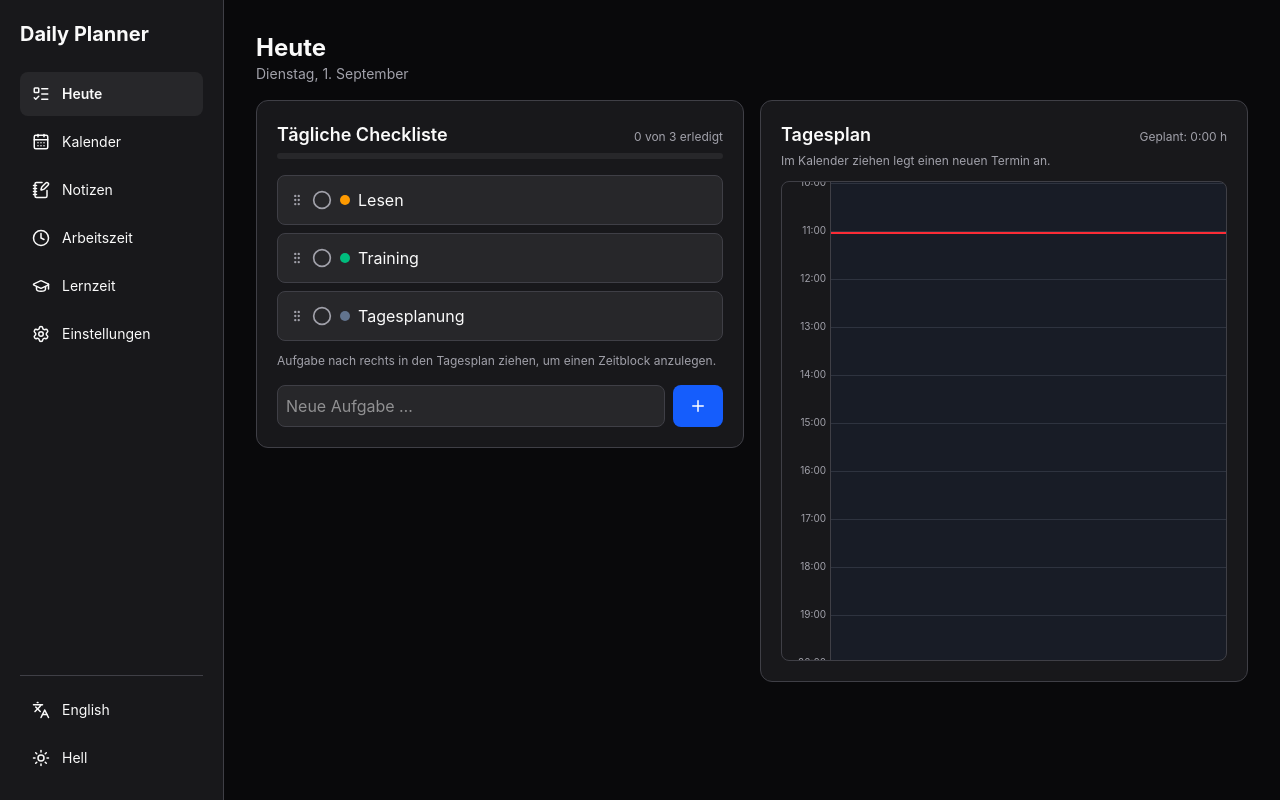
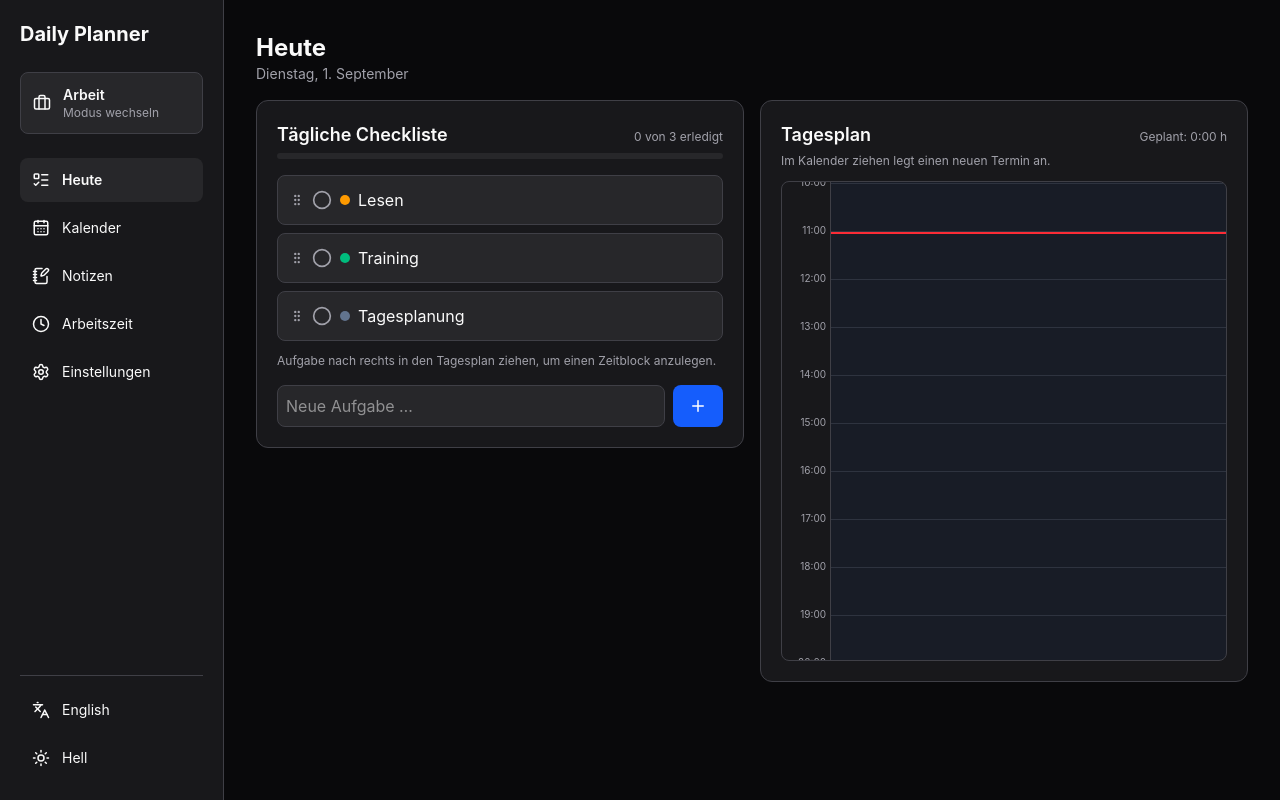
Before and after one commit to NotAshura/daily-planner, a React (Vite) app: page / in a window 1280 px wide. Built offline with nearby package versions, Linux system fonts and the light colour scheme.

Commit message:
Arbeits- und Privatmodus mit getrennten Daten

```diff
--- a/package.json
+++ b/package.json
@@ -15,7 +15,7 @@
     "icons": "node scripts/generate-icons.mjs",
     "app": "npm run build && electron .",
     "app:build": "npm run build && electron-builder",
-    "release": "npm run build && electron-builder --publish always"
+    "release": "npm run build && electron-builder --win nsis --publish always"
   },
   "build": {
     "appId": "de.local.dailyplanner",
--- a/src/App.tsx
+++ b/src/App.tsx
@@ -21,11 +21,13 @@ import type {
   Settings,
   Task,
   WorkLog,
+  Workspace,
 } from "./types";
 
 const DEFAULT_SETTINGS: Settings = {
   lang: "de",
   theme: "dark",
+  workspace: "work",
   autoBreak: true,
   autoBreakMin: 30,
   autoBreakAfterHours: 6,
@@ -47,11 +49,16 @@ const STORAGE_PREFIX = "dailyplanner:";
 /** Only these keys are read and written by the backup, so an imported file cannot inject anything else. */
 const BACKUP_KEYS = [
   "settings",
-  "tasks",
-  "blocks",
-  "completions",
-  "notes",
-  "note-pages",
+  "work:tasks",
+  "work:blocks",
+  "work:completions",
+  "work:notes",
+  "work:note-pages",
+  "private:tasks",
+  "private:blocks",
+  "private:completions",
+  "private:notes",
+  "private:note-pages",
   "logs",
   "study-logs",
   "absences",
@@ -59,13 +66,21 @@ const BACKUP_KEYS = [
   "study-timer",
 ] as const;
 
+/** Pages that only make sense in one of the two workspaces. */
+const PAGE_WORKSPACE: Partial<Record<Page, Workspace>> = { work: "work", study: "private" };
+
 export default function App() {
   const [settings, setSettings] = usePersistentState<Settings>("settings", DEFAULT_SETTINGS);
-  const [tasks, setTasks] = usePersistentState<Task[]>("tasks", DEFAULT_TASKS);
-  const [blocks, setBlocks] = usePersistentState<Block[]>("blocks", []);
-  const [completions, setCompletions] = usePersistentState<Completions>("completions", {});
-  const [notes, setNotes] = usePersistentState<Notes>("notes", {});
-  const [notePages, setNotePages] = usePersistentState<NotePage[]>("note-pages", []);
+  const workspace = settings.workspace ?? "work";
+
+  const [tasks, setTasks] = usePersistentState<Task[]>(`${workspace}:tasks`, DEFAULT_TASKS);
+  const [blocks, setBlocks] = usePersistentState<Block[]>(`${workspace}:blocks`, []);
+  const [completions, setCompletions] = usePersistentState<Completions>(
+    `${workspace}:completions`,
+    {}
+  );
+  const [notes, setNotes] = usePersistentState<Notes>(`${workspace}:notes`, {});
+  const [notePages, setNotePages] = usePersistentState<NotePage[]>(`${workspace}:note-pages`, []);
   const [logs, setLogs] = usePersistentState<WorkLog[]>("logs", []);
   const [studyLogs, setStudyLogs] = usePersistentState<WorkLog[]>("study-logs", []);
   const [absences, setAbsences] = usePersistentState<Absence[]>("absences", []);
@@ -78,6 +93,8 @@ export default function App() {
 
   const t = dictionaries[settings.lang];
   const locale = localeOf(settings.lang);
+  // A tracker page belonging to the other workspace falls back to the day view.
+  const activePage = PAGE_WORKSPACE[page] && PAGE_WORKSPACE[page] !== workspace ? "today" : page;
 
   useEffect(() => {
     document.documentElement.classList.toggle("dark", settings.theme === "dark");
@@ -241,9 +258,13 @@ export default function App() {
   return (
     <div className="flex min-h-full bg-bg text-fg">
       <Sidebar
-        page={page}
+        page={activePage}
         onNavigate={setPage}
         t={t}
+        workspace={workspace}
+        onToggleWorkspace={() =>
+          patchSettings({ workspace: workspace === "work" ? "private" : "work" })
+        }
         lang={settings.lang}
         onToggleLang={() => patchSettings({ lang: settings.lang === "de" ? "en" : "de" })}
         theme={settings.theme}
@@ -251,7 +272,7 @@ export default function App() {
       />
 
       <main className="min-w-0 flex-1 p-4 pb-24 md:p-8 md:pb-8">
-        {page === "today" && (
+        {activePage === "today" && (
           <TodayPage
             today={today}
             checklistTasks={checklistTasks}
@@ -271,7 +292,7 @@ export default function App() {
           />
         )}
 
-        {page === "week" && (
+        {activePage === "week" && (
           <WeeklyPlanner
             tasks={tasks}
             blocks={blocks}
@@ -288,7 +309,7 @@ export default function App() {
           />
         )}
 
-        {page === "notes" && (
+        {activePage === "notes" && (
           <NotesPage
             notes={notePages}
             locale={locale}
@@ -299,7 +320,7 @@ export default function App() {
           />
         )}
 
-        {page === "work" && (
+        {activePage === "work" && (
           <TimeTracker
             variant="work"            storageKey="timer"
             title={t.work.title}
@@ -312,7 +333,7 @@ export default function App() {
           />
         )}
 
-        {page === "study" && (
+        {activePage === "study" && (
           <TimeTracker
             variant="study"
             storageKey="study-timer"
@@ -327,7 +348,7 @@ export default function App() {
           />
         )}
 
-        {page === "settings" && (
+        {activePage === "settings" && (
           <SettingsPage
             settings={settings}
             t={t}
--- a/src/components/Sidebar.tsx
+++ b/src/components/Sidebar.tsx
@@ -1,7 +1,9 @@
 import {
+  Briefcase,
   CalendarDays,
   Clock,
   GraduationCap,
+  House,
   Languages,
   ListTodo,
   Moon,
@@ -10,24 +12,27 @@ import {
   Sun,
 } from "lucide-react";
 import type { Dict } from "../i18n";
-import type { Lang, Page, Theme } from "../types";
+import type { Lang, Page, Theme, Workspace } from "../types";
 
 interface SidebarProps {
   page: Page;
   onNavigate: (page: Page) => void;
   t: Dict;
+  workspace: Workspace;
+  onToggleWorkspace: () => void;
   lang: Lang;
   onToggleLang: () => void;
   theme: Theme;
   onToggleTheme: () => void;
 }
 
-const ITEMS: { id: Page; icon: typeof ListTodo }[] = [
+/** `only` limits an entry to one workspace; the rest show up in both. */
+const ITEMS: { id: Page; icon: typeof ListTodo; only?: Workspace }[] = [
   { id: "today", icon: ListTodo },
   { id: "week", icon: CalendarDays },
   { id: "notes", icon: NotebookPen },
-  { id: "work", icon: Clock },
-  { id: "study", icon: GraduationCap },
+  { id: "work", icon: Clock, only: "work" },
+  { id: "study", icon: GraduationCap, only: "private" },
   { id: "settings", icon: SettingsIcon },
 ];
 
@@ -35,18 +40,35 @@ export default function Sidebar({
   page,
   onNavigate,
   t,
+  workspace,
+  onToggleWorkspace,
   lang,
   onToggleLang,
   theme,
   onToggleTheme,
 }: SidebarProps) {
+  const items = ITEMS.filter((item) => !item.only || item.only === workspace);
+  const WorkspaceIcon = workspace === "work" ? Briefcase : House;
+
   return (
     <>
       <aside className="hidden md:flex w-56 shrink-0 flex-col gap-6 border-r border-line bg-surface p-5">
         <h1 className="text-xl font-bold">{t.appName}</h1>
 
+        <button
+          onClick={onToggleWorkspace}
+          title={t.workspace.switch}
+          className="flex items-center gap-3 rounded-lg border border-line bg-surface-2 p-3 text-left text-sm hover:border-blue-500"
+        >
+          <WorkspaceIcon size={18} />
+          <span className="min-w-0 flex-1">
+            <span className="block font-semibold">{t.workspace[workspace]}</span>
+            <span className="block text-xs text-muted">{t.workspace.switch}</span>
+          </span>
+        </button>
+
         <nav className="flex-1 space-y-1">
-          {ITEMS.map(({ id, icon: Icon }) => (
+          {items.map(({ id, icon: Icon }) => (
             <button
               key={id}
               onClick={() => onNavigate(id)}
@@ -80,7 +102,15 @@ export default function Sidebar({
       </aside>
 
       <nav className="fixed inset-x-0 bottom-0 z-40 flex border-t border-line bg-surface pb-[env(safe-area-inset-bottom)] md:hidden">
-        {ITEMS.map(({ id, icon: Icon }) => (
+        <button
+          onClick={onToggleWorkspace}
+          aria-label={t.workspace.switch}
+          className="flex flex-1 flex-col items-center gap-1 py-2 text-[11px] text-muted"
+        >
+          <WorkspaceIcon size={20} />
+          {t.workspace[workspace]}
+        </button>
+        {items.map(({ id, icon: Icon }) => (
           <button
             key={id}
             onClick={() => onNavigate(id)}
--- a/src/i18n.ts
+++ b/src/i18n.ts
@@ -9,6 +9,12 @@ const de = {
     work: "Arbeitszeit",
     study: "Lernzeit",
     settings: "Einstellungen",
+  },
+  workspace: {
+    work: "Arbeit",
+    private: "Privat",
+    switch: "Modus wechseln",
+    hint: "Arbeit und Privat haben getrennte Aufgaben, Termine und Notizen. Die Arbeitszeit gibt es nur im Arbeitsmodus, die Lernzeit nur im Privatmodus.",
   },
   common: {
     close: "Schließen",
@@ -198,6 +204,12 @@ const en: Dict = {
     study: "Study time",
     settings: "Settings",
   },
+  workspace: {
+    work: "Work",
+    private: "Private",
+    switch: "Switch mode",
+    hint: "Work and private keep separate tasks, appointments and notes. Worktime exists only in work mode, study time only in private mode.",
+  },
   common: {
     close: "Close",
     delete: "Delete",
--- a/src/lib/storage.ts
+++ b/src/lib/storage.ts
@@ -1,6 +1,9 @@
-import { useEffect, useState } from "react";
+import { useEffect, useRef, useState } from "react";
 
 const PREFIX = "dailyplanner:";
+
+/** Data that exists separately per workspace, stored as `dailyplanner:<workspace>:<key>`. */
+const WORKSPACE_KEYS = ["tasks", "blocks", "completions", "notes", "note-pages"] as const;
 
 export function loadState<T>(key: string, fallback: T): T {
   try {
@@ -12,11 +15,34 @@ export function loadState<T>(key: string, fallback: T): T {
   }
 }
 
+/** Entries written before workspaces existed belong to the work workspace. */
+export function migrateToWorkspaces() {
+  try {
+    for (const key of WORKSPACE_KEYS) {
+      const legacy = localStorage.getItem(PREFIX + key);
+      if (legacy === null) continue;
+      if (localStorage.getItem(`${PREFIX}work:${key}`) === null) {
+        localStorage.setItem(`${PREFIX}work:${key}`, legacy);
+      }
+      localStorage.removeItem(PREFIX + key);
+    }
+  } catch {
+    // Storage disabled – the app still works, just without persistence.
+  }
+}
+
 /** State that is mirrored into localStorage so it survives a restart. */
 export function usePersistentState<T>(key: string, fallback: T) {
   const [value, setValue] = useState<T>(() => loadState(key, fallback));
+  const previous = useRef({ key, fallback });
 
   useEffect(() => {
+    // A workspace switch changes the key: load that data instead of overwriting it.
+    if (previous.current.key !== key) {
+      previous.current = { key, fallback: previous.current.fallback };
+      setValue(loadState(key, previous.current.fallback));
+      return;
+    }
     try {
       localStorage.setItem(PREFIX + key, JSON.stringify(value));
     } catch {
--- a/src/main.tsx
+++ b/src/main.tsx
@@ -2,6 +2,9 @@ import { StrictMode } from 'react'
 import { createRoot } from 'react-dom/client'
 import './index.css'
 import App from './App.tsx'
+import { migrateToWorkspaces } from './lib/storage.ts'
+
+migrateToWorkspaces()
 
 createRoot(document.getElementById('root')!).render(
   <StrictMode>
--- a/src/types.ts
+++ b/src/types.ts
@@ -2,6 +2,8 @@ export type Category = "work" | "training" | "learning" | "leisure" | "other";
 
 export type Lang = "de" | "en";
 export type Theme = "dark" | "light";
+/** Separate data sets: work has the worktime tracker, private the study tracker. */
+export type Workspace = "work" | "private";
 export type Page = "today" | "week" | "notes" | "work" | "study" | "settings";
 
 /** A checklist item. Recurring tasks show up every day, one-off tasks only on days they are scheduled. */
@@ -42,6 +44,7 @@ export interface Absence {
 export interface Settings {
   lang: Lang;
   theme: Theme;
+  workspace: Workspace;
   autoBreak: boolean;
   autoBreakMin: number;
   autoBreakAfterHours: number;
```
Also changed, not shown: src/components/SettingsPage.tsx (+23 -1 lines), 1 other file (tests, documents, lock files or other folders).
